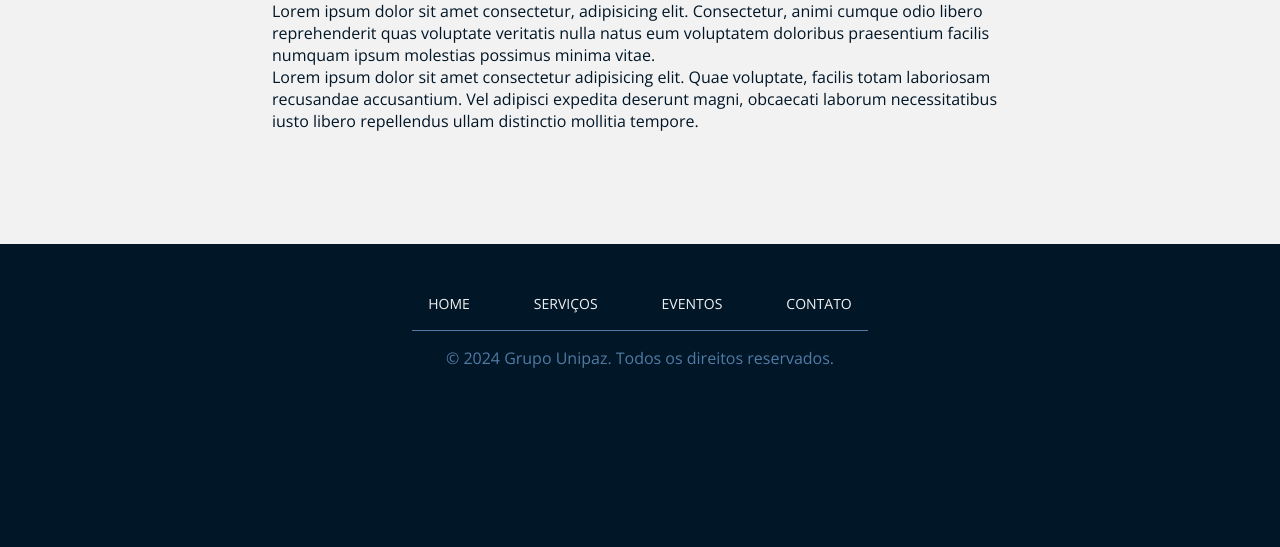
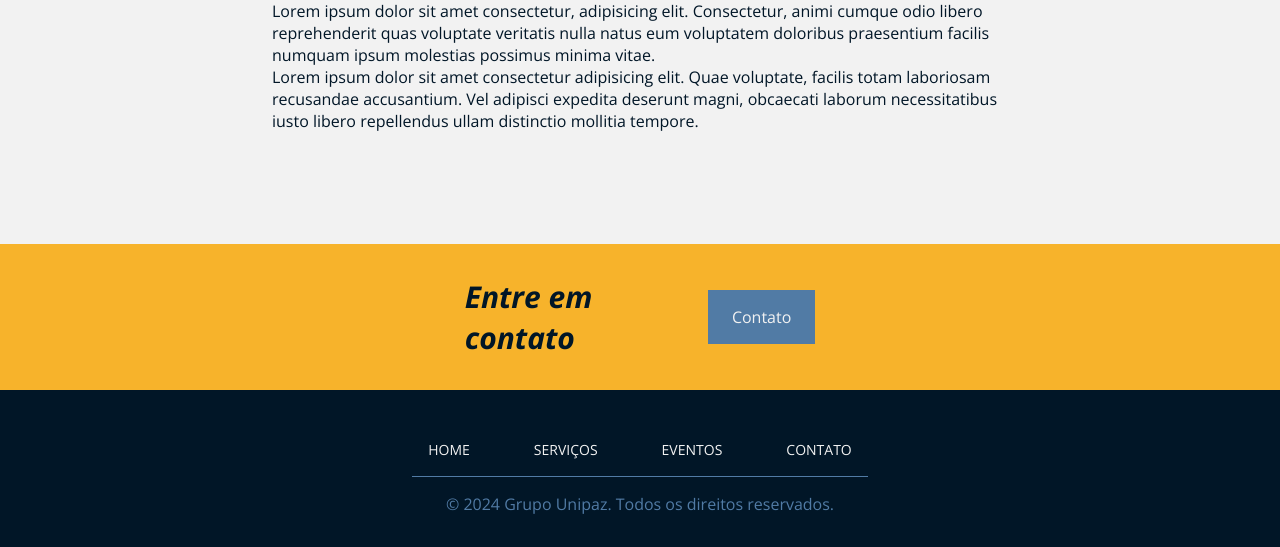
Before and after one commit to lucasberenger/unipaz, a Django app: template templates/website/static/servicos.html in a window 1280 px wide; the page is wider, and only the part inside the window is pictured. Shown: the part 3514-4061 px from the top of that part. Before the commit the page ends 3882 px from the top of that part, so only its background shows below. Run offline with Django 5.2, Linux system fonts and the light colour scheme; the template is opened without the code that fills it, so the values that code supplies are empty; some libraries are stand-ins or nearby versions.

Commit message:
att
 - contact redirect

```diff
--- a/templates/website/static/css/servicos.css
+++ b/templates/website/static/css/servicos.css
@@ -191,3 +191,36 @@
     color: var(--dark-blue);
     width: 60%;
 }
+
+/* contact */
+
+.contact-redirect-container {
+    background-color: var(--yellow);
+    padding: 2rem;
+    display: flex;
+    align-items: center;
+    justify-content: center;
+}
+
+.contact-redirect-container h1 {
+    font-size: 30px;
+    width: 20%;
+    color: var(--dark-blue);
+    font-style: italic;
+}
+
+.contact-redirect-container button {
+    padding: 1rem 1.5rem;
+    font-size: 16px;
+    background-color: var(--blue);
+    border: none;
+    cursor: pointer;
+    color: var(--white);
+    transition: .2s ease;
+}
+
+.contact-redirect-container button:hover {
+    transform: scale(1.05, 1.05);
+    color: var(--blue);
+    background-color: var(--dark-blue);
+}
--- a/templates/website/static/servicos.html
+++ b/templates/website/static/servicos.html
@@ -103,6 +103,10 @@
             </div>
         </div>
 
+        <div class="contact-redirect-container hidden">
+            <h1>Entre em contato</h1>
+            <button>Contato</button>
+        </div>
 
 
 
```
